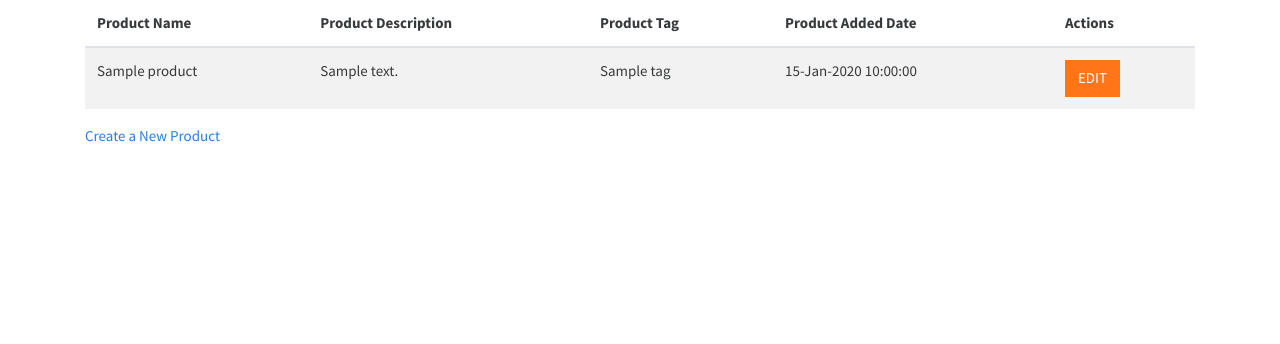
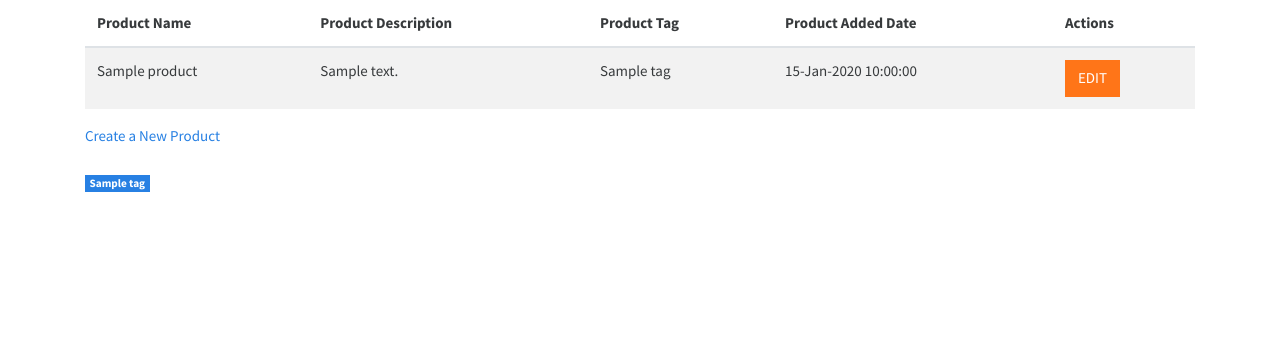
Before and after one commit to cangelozzi/camillo_dev_exercise, a Symfony app: template templates/product/list_product.html.twig in a window 1280 px wide. Shown: the part 141-485 px from the top of the page. Run offline with Twig, Linux system fonts and the light colour scheme; the template is opened without the code that fills it: most values are stand-ins (such as "Sample title", 1, 10 or a date in 2020); some libraries are stand-ins or nearby versions.

Commit message:
minor updates

```diff
--- a/src/Controller/ProductController.php
+++ b/src/Controller/ProductController.php
@@ -41,7 +41,7 @@ class ProductController extends AbstractController
             ->add('name', TextType::class, ['attr' => ['class' => 'form-control']])
             ->add('image', TextType::class, ['attr' => ['class' => 'form-control']])
             ->add('description', TextareaType::class, ['attr' => ['class' => 'form-control']])
-            ->add('tag', ChoiceType::class, ['placeholder' => 'Choose a Tag...', 'choices' => ['Sport' => 'Sport', 'Car' => 'Car']])
+            ->add('tag', ChoiceType::class, ['placeholder' => 'Choose a Tag...', 'choices' => ['Sport' => 'Sport', 'Music' => 'Music', 'Art' => 'Art']])
             ->add('save', SubmitType::class, ['label' => 'Create', 'attr' => ['class' => 'btn btn-primary mt-3']] )
             ->getForm();
 
@@ -75,7 +75,6 @@ class ProductController extends AbstractController
     public function list()
     {
         $products = $this->getDoctrine()->getRepository(Product::class)->findBy([],['createdAt' => 'DESC']);
-
         return $this->render('product/list_product.html.twig', [
             'controller_name' => 'ProductController',
             'products' => $products,
--- a/templates/home.html.twig
+++ b/templates/home.html.twig
@@ -6,6 +6,6 @@
     <div class="container">
         <h1>Welcome to my Symfony4 & Docker exercise.</h1>
         <p class="text-muted">Please Navigate Menu to test functionality.</p>
-        <p class="text-info">Let's start creating a Product!</p>
+        <p class="text-info">Let's start <a href='/product/create'>creating a Product!</a></p>
     </div>
 {% endblock %}
--- a/templates/product/list_product.html.twig
+++ b/templates/product/list_product.html.twig
@@ -22,6 +22,7 @@
             </thead>
             <tbody>
                 {% for product in products %}
+
                     <tr>
                         <td>{{ product.name }}</td>
                         <td>{{ product.description }}</td>
@@ -38,4 +39,9 @@
         </div>
     {% endif %}
     <a href="/product/create">Create a New Product</a>
+    <div class="mt-4">
+        {% for product in products %}
+            <span class="badge badge-primary">{{ product.tag }}</span>
+        {% endfor %}
+    </div>
 {% endblock %}
```
